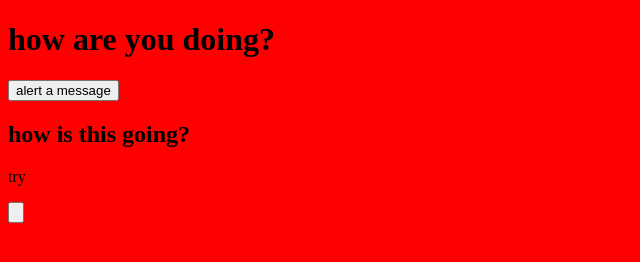
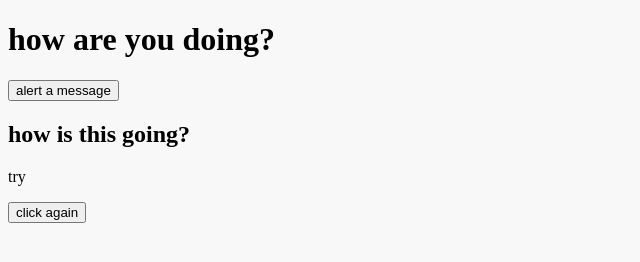
Before and after one commit to tooru-jia/test, a plain HTML site: page index.html in a window 1280 px wide. Shown: the whole page, without its empty margins (0-640 px from the left). Drawn offline with Linux system fonts and the light colour scheme.

Commit message:
css details

```diff
--- a/index.html
+++ b/index.html
@@ -3,7 +3,7 @@
 <head>
 <style type="text/css">
 	body{
-		background: red;
+		background: #f8f8f8;
 	 }
 </style>
 <script src ="outside.js"></script>
@@ -23,6 +23,6 @@
 </div>
 
 <p id="message">try</p>
-<input type="button" name="alert outside message" onclick="showMes2()" >
+<input type="button" name="click2" value="click again" onclick="showMes2()" >
 </body>
 </html>
```
